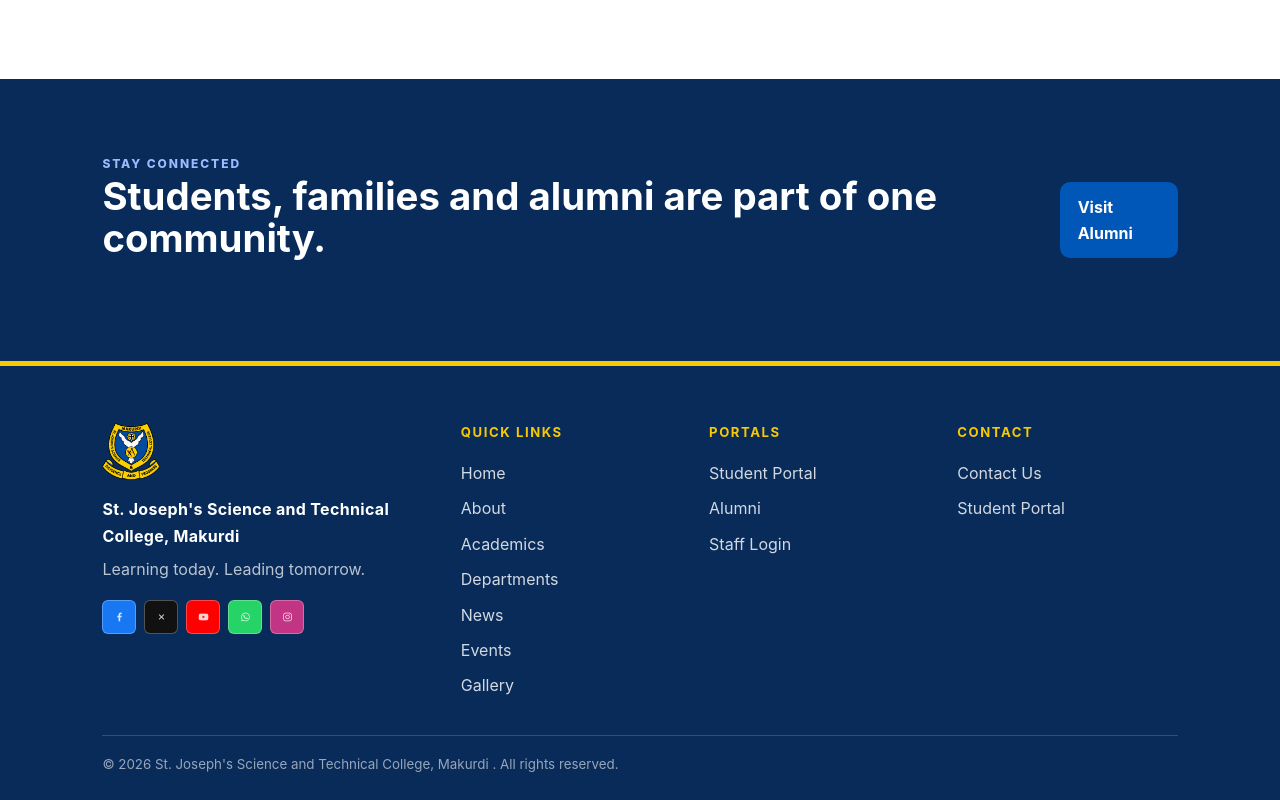
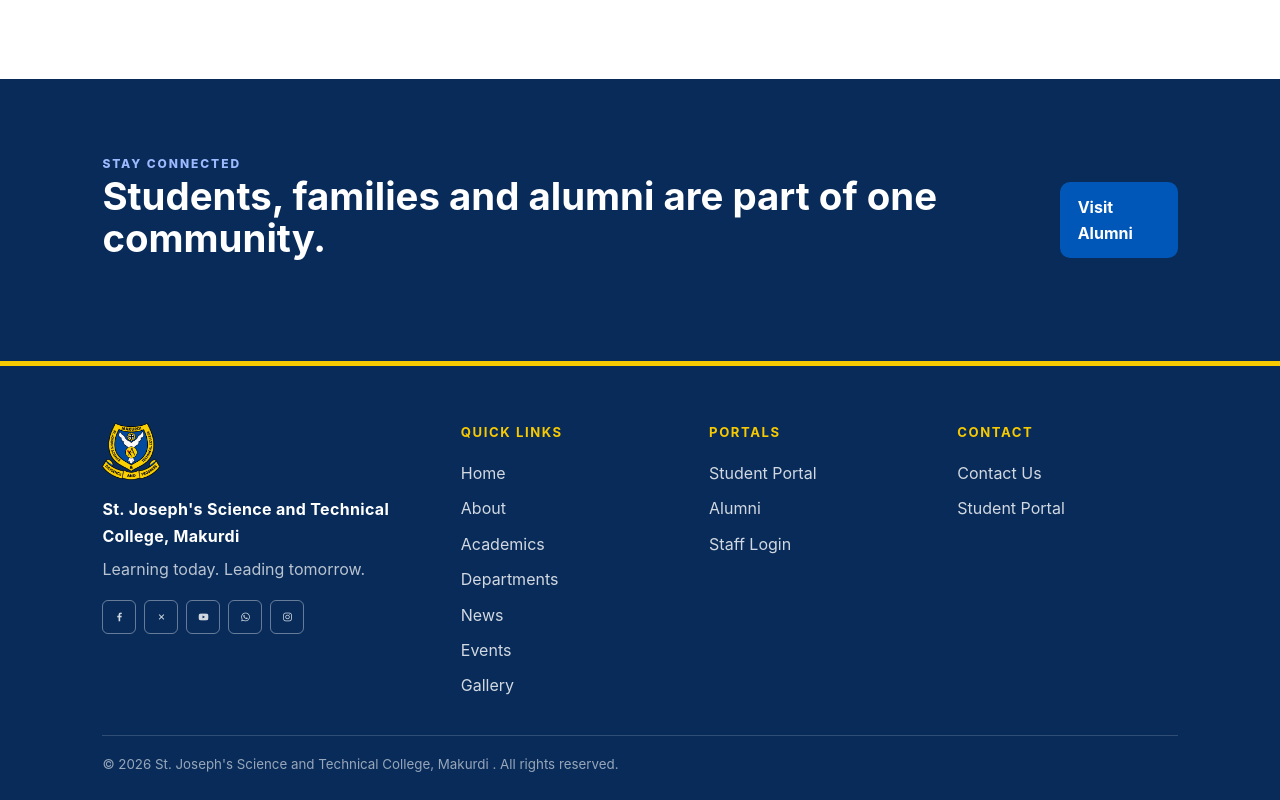
Before and after one commit to OnyiloBenedictAmeh/sjstcm, a website: page public/index.html in a window 1280 px wide. Shown: the part 2847-3647 px from the top of the page. Drawn offline with nearby package versions, Linux system fonts and the light colour scheme; no server answers.

Commit message:
Update footer styles: adjust border and background for social links, enhance button color for better visibility

```diff
--- a/public/css/main.css
+++ b/public/css/main.css
@@ -838,36 +838,18 @@ select:focus-visible {
   height: 34px;
   display: inline-grid;
   place-items: center;
-  border: 1px solid rgba(255, 255, 255, 0.28);
+  border: 1px solid rgba(255, 255, 255, 0.38);
   border-radius: 6px;
-  color: #fff;
+  background: transparent;
+  color: rgba(255, 255, 255, 0.86);
   font-size: 0.72rem;
   font-weight: 800;
   line-height: 1;
   transition: background 0.2s ease, border-color 0.2s ease, transform 0.2s ease;
 }
 
-.footer-socials a[data-social="facebook"] {
-  background: #1877f2;
-}
-
-.footer-socials a[data-social="x"] {
-  background: #111;
-}
-
-.footer-socials a[data-social="youtube"] {
-  background: #ff0000;
-}
-
-.footer-socials a[data-social="whatsapp"] {
-  background: #25d366;
-}
-
-.footer-socials a[data-social="instagram"] {
-  background: #c13584;
-}
-
 .footer-socials a:hover {
+  background: transparent;
   border-color: #fff;
   color: #fff;
   transform: translateY(-2px);
```
